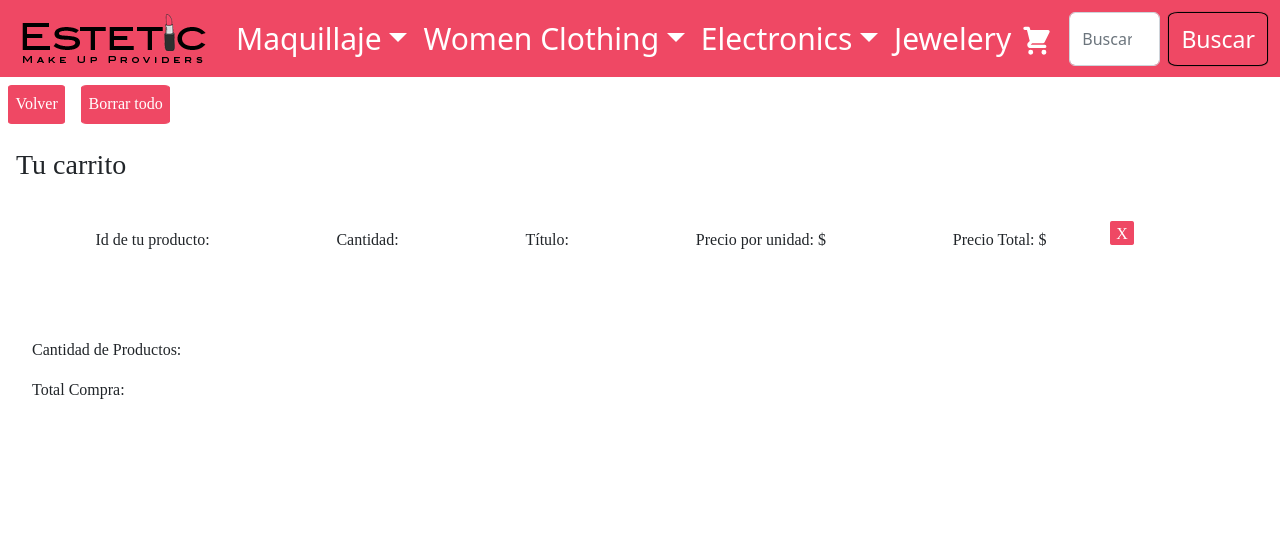
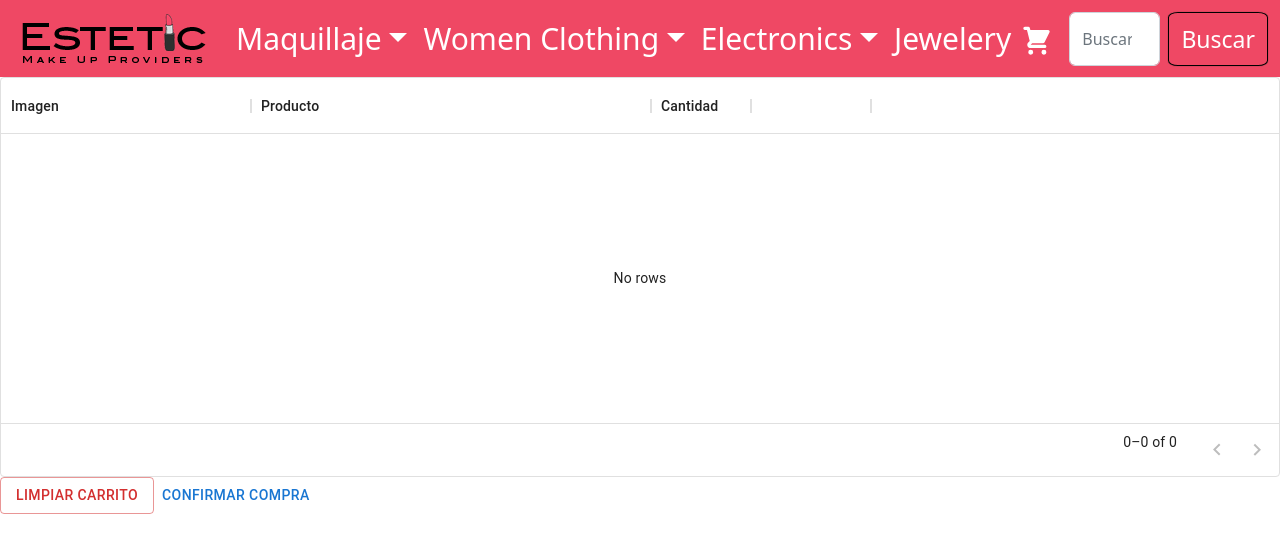
Before and after one commit to GonzaloQuntana/EsteticApp-Quintana, a React (Create React App) app: page /cart in a window 1280 px wide. Shown: the top 552 px of the page. Built offline with nearby package versions, Linux system fonts and the light colour scheme.

Commit message:
Item Collection

```diff
--- a/package.json
+++ b/package.json
@@ -3,6 +3,10 @@
   "version": "0.1.0",
   "private": true,
   "dependencies": {
+    "@emotion/react": "^11.10.4",
+    "@emotion/styled": "^11.10.4",
+    "@mui/material": "^5.10.7",
+    "@mui/x-data-grid": "^5.17.4",
     "@testing-library/jest-dom": "^5.16.5",
     "@testing-library/react": "^13.3.0",
     "@testing-library/user-event": "^13.5.0",
--- a/src/App.js
+++ b/src/App.js
@@ -9,14 +9,14 @@ import {
 import NotFound from "./components/NotFound/NotFound";
 import Cart from "./containers/CartContainer";
 import { ShopProvider } from "./context/ShopProvider";
-import { useEffect } from "react";
-import algoritmoGuardadoAutomatico from "./services/guardarProductos";
+//import { useEffect } from "react";
+//import algoritmoGuardadoAutomatico from "./services/guardarProductos";
 
 function App() {
 
-  useEffect(()=> {
-    algoritmoGuardadoAutomatico()
-  }, [])
+  //useEffect(()=> {
+  //  algoritmoGuardadoAutomatico()
+  //}, [])
 
 /*  const agregarAlCarrito = (cantidad) => {
 }*/
--- a/src/components/ItemDetail/index.jsx
+++ b/src/components/ItemDetail/index.jsx
@@ -25,7 +25,7 @@ const ItemDetail = ({product}) => {
   return (
     <div>
         <br />
-        <img src={product.image} alt="Maquillaje" className='ImagenProducto' />
+        <img src={product.image} alt="Maquillaje" className='ImagenProducto'/>
         <br /><br /><br /><br /><br />
         <h1 className='TituloProducto'>
         {product.title}
--- a/src/containers/CartContainer/index.jsx
+++ b/src/containers/CartContainer/index.jsx
@@ -1,13 +1,51 @@
 import React from 'react'
 import { useContext } from 'react';
-import { Link } from 'react-router-dom';
-import Item from '../../components/item';
 import { Shop } from '../../context/ShopProvider';
+import { DataGrid } from '@mui/x-data-grid';
+import { Button } from '@mui/material';
+import ordenGenerada from '../../services/generarOrden';
 
 const Cart = () => {
 
-    const {cart, removeItem, clearCart} = useContext(Shop);
+    const {cart, removeItem, clearCart, total} = useContext(Shop);
 
+    const renderImage = (image) => {
+        return(
+            <img src={image.value} alt="cart-product" style={{height: '120px'}} />
+        )
+    };
+
+    const renderRemoveButton = (item) => {
+        const product = item.value;
+        return (
+            <Button
+                onClick={() => removeItem(product)}
+                variant="contained"
+                color="error"
+            >
+                X
+            </Button>
+        );
+    };
+
+    const handleBuy = () => {
+        const importeTotal = total();
+        const orden = ordenGenerada("Sebastian", "sebas@live.com", 123466, cart, importeTotal)
+    }
+
+
+
+    const columns = [
+        { field: 'image', headerName: 'Imagen', width: 250, renderCell: renderImage},
+        { field: 'title', headerName: 'Producto', width: 400 },
+        { field: 'quantity', headerName: 'Cantidad', width: 100 },
+        {
+            field: 'remove',
+            headerName: '',
+            renderCell: renderRemoveButton,
+            width: 120,
+        },
+    ];
     const filas = []
     cart.forEach(item => {
         filas.push({
@@ -17,32 +55,20 @@ const Cart = () => {
             quantity: item.quantity
         })
     })
-  return(
-    <div className="CartContainer">
-    <div className="wholeCart">
-    <div className="buttonBack">
-        <Link to="/">
-        <button className="cartButton">Volver</button>
-        </Link>
-        <button className="cartButton" onClick={clearCart}>Borrar todo</button>
-    </div>
-    <div className="titleCartContainer"><h3>Tu carrito</h3></div>
-                <div className="dataContainer">
-                    <p className="cartText">Id de tu producto: {Item.id} </p>
-                    <p className="cartText">Cantidad: {Item.qty}</p>
-                    <p className="cartText">Título: {Item.title}</p>
-                    <p className="cartText">Precio por unidad: ${Item.price}</p>
-                    <p className="cartText">Precio Total: $</p>
-                    <button className="deleteButton" onClick={removeItem}>X</button>
-                </div>
-    </div>
-    <div className="totals">
-        <p>Cantidad de Productos:</p>
-        <p></p>
-        <p>Total Compra:</p>
-    </div>
-    </div>
-)
-}
+
+      return (
+        <div style={{ height: 400, width: '100%' }}>
+          <DataGrid
+            rows={filas}
+            columns={columns}
+            pageSize={10}
+            rowsPerPageOptions={[10]}
+            rowHeight={100}
+          />
+            <Button onClick={clearCart} color="error" variant="outlined">Limpiar Carrito</Button>
+            <Button onClick={handleBuy}>Confirmar Compra</Button>
+        </div>
+      );
+    };
 
 export default Cart
--- a/src/containers/ItemListContainer/index.jsx
+++ b/src/containers/ItemListContainer/index.jsx
@@ -27,8 +27,7 @@ const {categoryId} = useParams();
                 const productosFirebase = [];
 
                 querySnapshot.forEach((doc) => {
-                  // doc.data() is never undefined for query doc snapshots
-                  productosFirebase.push({id: doc.id, ...doc.data})
+                  productosFirebase.push({id: doc.id, ...doc.data()})
                 });
 
                 setProductos(productosFirebase)
--- /dev/null
+++ b/src/services/generarOrden.js
@@ -0,0 +1,15 @@
+const ordenGenerada = (nombre, email, telefono, cart, total) => {
+    return {
+        buyer: {
+            nombre: nombre,
+            email: email,
+            telefono: telefono
+        },
+        items: cart
+        ,
+        total: total,
+        createdAt: new Date().toLocaleString()
+    }
+}
+
+export default ordenGenerada;
```
Also changed, not shown: src/services/guardarProductos.js (renamed from src/services/guardarProductos.jsx), 1 other file (tests, documents, lock files or other folders).
